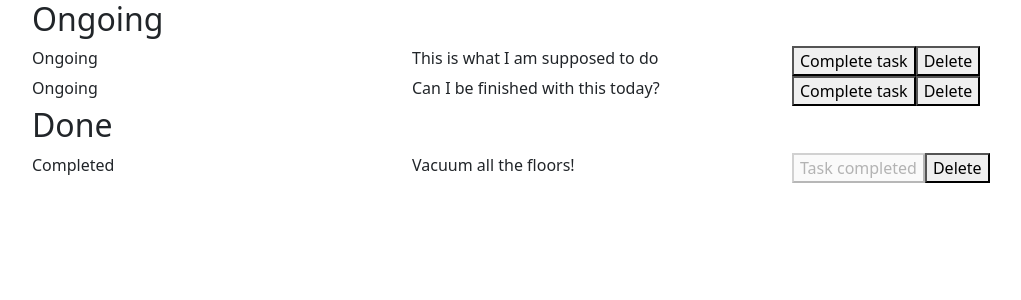
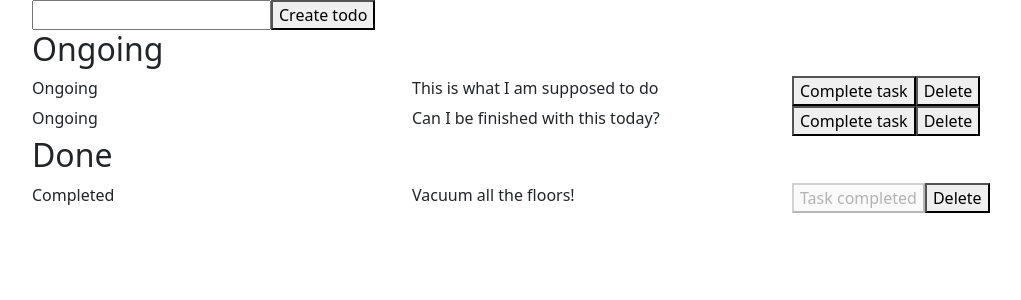
Before and after one commit to devjoppe/mi-todo-react, a React (Vite) app: page / in a window 1280 px wide. Shown: the top 300 px of the page, without its empty margins (50-1071 px from the left). Built offline with nearby package versions, Linux system fonts and the light colour scheme.

Commit message:
componentent for adding new todo. Using a module to create a unique id

```diff
--- a/package.json
+++ b/package.json
@@ -11,11 +11,13 @@
   },
   "dependencies": {
     "react": "^18.2.0",
-    "react-dom": "^18.2.0"
+    "react-dom": "^18.2.0",
+    "uniqid": "^5.4.0"
   },
   "devDependencies": {
     "@types/react": "^18.0.28",
     "@types/react-dom": "^18.0.11",
+    "@types/uniqid": "^5.3.2",
     "@typescript-eslint/eslint-plugin": "^5.57.1",
     "@typescript-eslint/parser": "^5.57.1",
     "@vitejs/plugin-react": "^4.0.0",
--- a/src/App.tsx
+++ b/src/App.tsx
@@ -1,6 +1,8 @@
 import {useState} from "react";
 import TodoItem from "./components/TodoItem.tsx";
 import {todoItem} from "./interface/todoInterface.tsx";
+import AddTodo from "./components/AddTodo.tsx";
+import uniqid from 'uniqid';
 
 function App() {
 
@@ -18,14 +20,29 @@ function App() {
     }
 
     const handleDelete = (item:todoItem) => {
+        // Filter through the array and if the ID dont match, do not set it in the list.
         setTodoList(todoList.filter(todo => todo.id !== item.id))
         console.log(todoList)
+    }
+
+    const handleSubmit = (newSubmit:string) => {
+        console.log(newSubmit)
+        // Using a module to get an unique Id (call me lazy!)
+        const newId = uniqid()
+        console.log(newId)
+        const newTodo = {
+            id: newId,
+            body: newSubmit,
+            state: false
+        }
+        setTodoList([...todoList, newTodo])
     }
 
     console.log(todoList)
 
     return (
         <div className="container">
+            <AddTodo newPost={handleSubmit} />
             <h2>Ongoing</h2>
             { todoList.map((todo) => (
                 !todo.state && <TodoItem key={todo.id} todoItem={todo} onClick={handleState} onDelete={handleDelete}/>
--- /dev/null
+++ b/src/components/AddTodo.tsx
@@ -0,0 +1,25 @@
+import {useState} from "react";
+import React from "react";
+
+interface TodoItemProp {
+    newPost: (data:string) => void
+}
+const AddTodo = ({newPost}:TodoItemProp) => {
+
+    const [todoInput, setTodoInput] = useState('')
+    // newPost(todoInput);
+    return(
+        <div className="row">
+            <form onSubmit={(e: React.FormEvent) => {
+                e.preventDefault();
+                newPost(todoInput)
+                setTodoInput('')
+            }}>
+                <input type="text" value={todoInput} onChange={e => setTodoInput(e.target.value)} required/>
+                <button type="submit">Create todo</button>
+            </form>
+        </div>
+    )
+}
+
+export default AddTodo
--- a/src/interface/todoInterface.tsx
+++ b/src/interface/todoInterface.tsx
@@ -1,5 +1,5 @@
 export interface todoItem {
-    id?: number,
+    id?: number | string,
     body?: string,
     state?: boolean
 }
```
Also changed, not shown: 1 other file (tests, documents, lock files or other folders).
